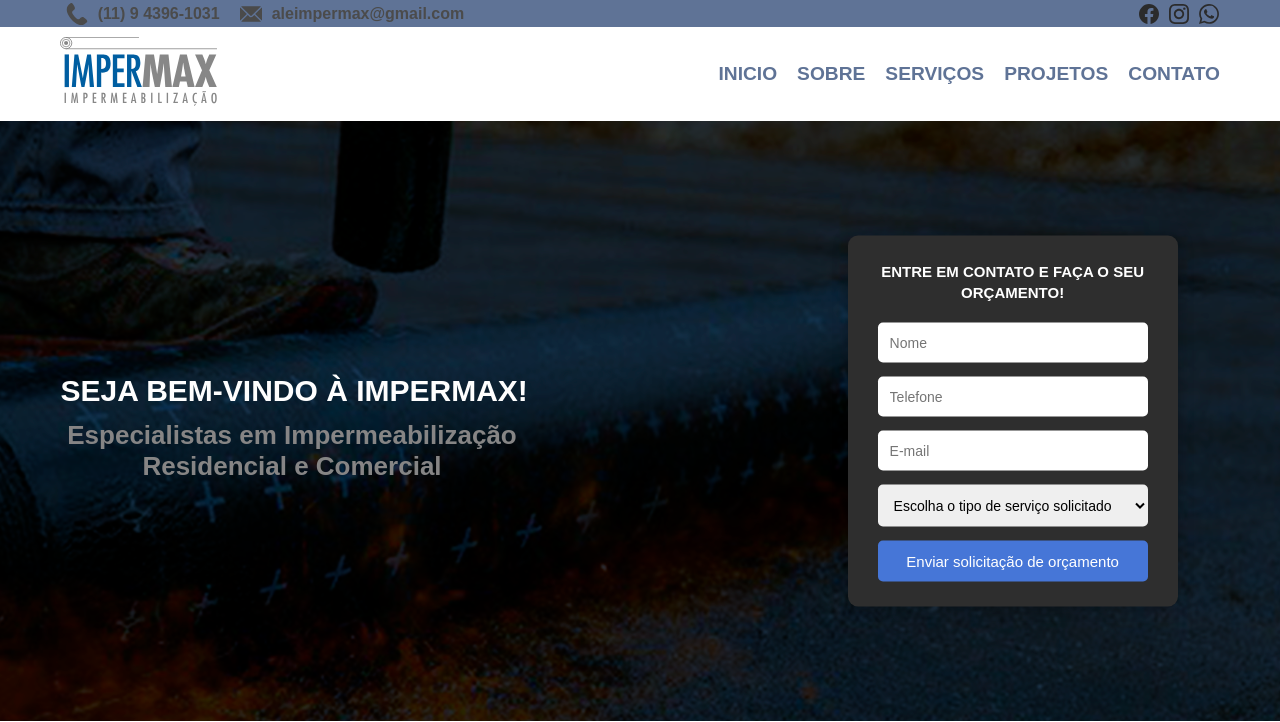
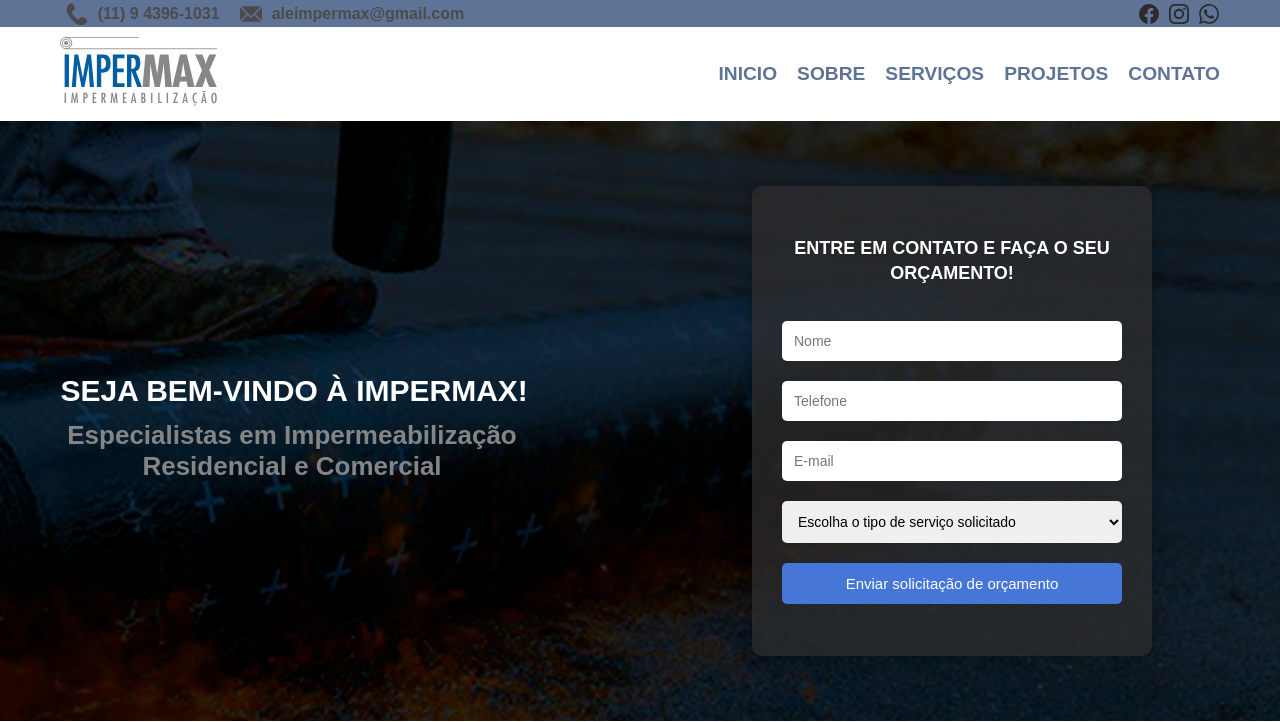
Before and after one commit to undercontrl/Impermax, a PHP site: page / in a window 1280 px wide. Shown: the top 722 px of the page. Run offline with PHP 8.4, Linux system fonts and the light colour scheme.

Commit message:
caixa de orçamento - finalizada

```diff
--- a/css/caixa-orcamento.css
+++ b/css/caixa-orcamento.css
@@ -1,21 +1,23 @@
 #caixa-orcamento {
-  background-color: #2e2e2e;
+  background-color: #2e2e2ebb;
   color: white;
   padding: 25px 30px;
   border-radius: 10px;
-  width: 330px;
+  width: 400px;
+  height: 470px;
   font-family: Arial, sans-serif;
   position: absolute;
   top: 50%;
-  right: 8%;
+  right: 10%;
   transform: translateY(-50%);
   box-shadow: 0 0 15px rgba(0,0,0,0.3);
 }
 
 #caixa-orcamento h3 {
-  font-size: 15px;
+  font-size: 18px;
   text-align: center;
-  margin-bottom: 20px;
+  margin-top: 25px;
+  margin-bottom: 35px;
   font-weight: bold;
   line-height: 1.4;
 }
@@ -28,7 +30,7 @@
 #caixa-orcamento input,
 #caixa-orcamento select {
   padding: 12px;
-  margin-bottom: 14px;
+  margin-bottom: 20px;
   border: none;
   border-radius: 5px;
   font-size: 14px;
--- a/index.html
+++ b/index.html
@@ -51,7 +51,7 @@
                 </form>
             </div>
         </section>
-        <section class="servicos">
+        <!-- <section class="servicos">
             <h2>Nossos Serviços</h2>
             <div class="servico-item">
                 <img src="assets/images/impermeabilizacao-residencial.jpg" alt="Impermeabilização Residencial">
@@ -73,6 +73,7 @@
                 <h3>Impermeabilização de Laje</h3>
                 <p>Impedindo infiltrações e garantindo a integridade da sua laje.</p>
             </div>
+        </section> -->
    </main>
    <footer></footer>
 </body>
```
